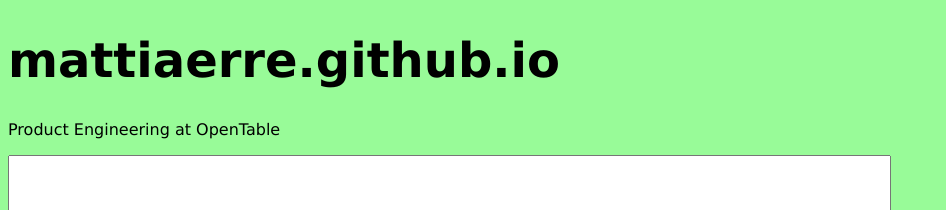
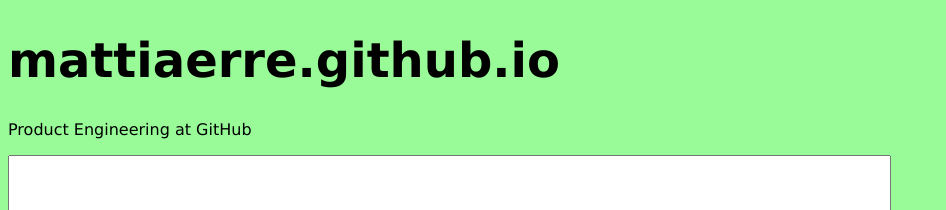
Before and after one commit to mattiaerre/mattiaerre.github.io, a React (Create React App) app: page / in a window 1280 px wide. Shown: the top 210 px of the page, without its empty margins (0-946 px from the left). Built offline with nearby package versions, Linux system fonts and the light colour scheme.

Commit message:
s/OpenTable/GitHub

```diff
--- a/src/App.js
+++ b/src/App.js
@@ -5,7 +5,7 @@
   return (
     <main className="App">
       <h1>mattiaerre.github.io</h1>
-      <p>Product Engineering at OpenTable</p>
+      <p>Product Engineering at GitHub</p>
       <p>
         <textarea cols="85" rows="20"></textarea>
       </p>
```
